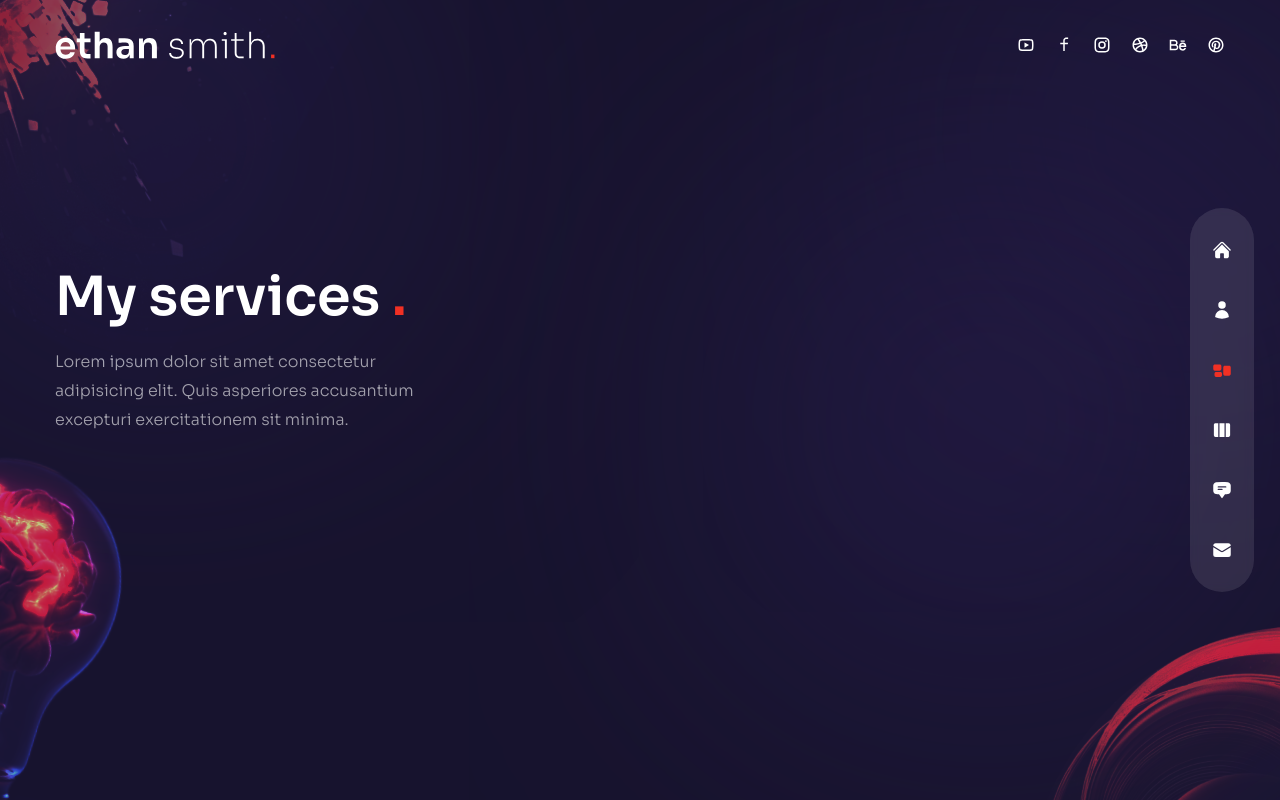
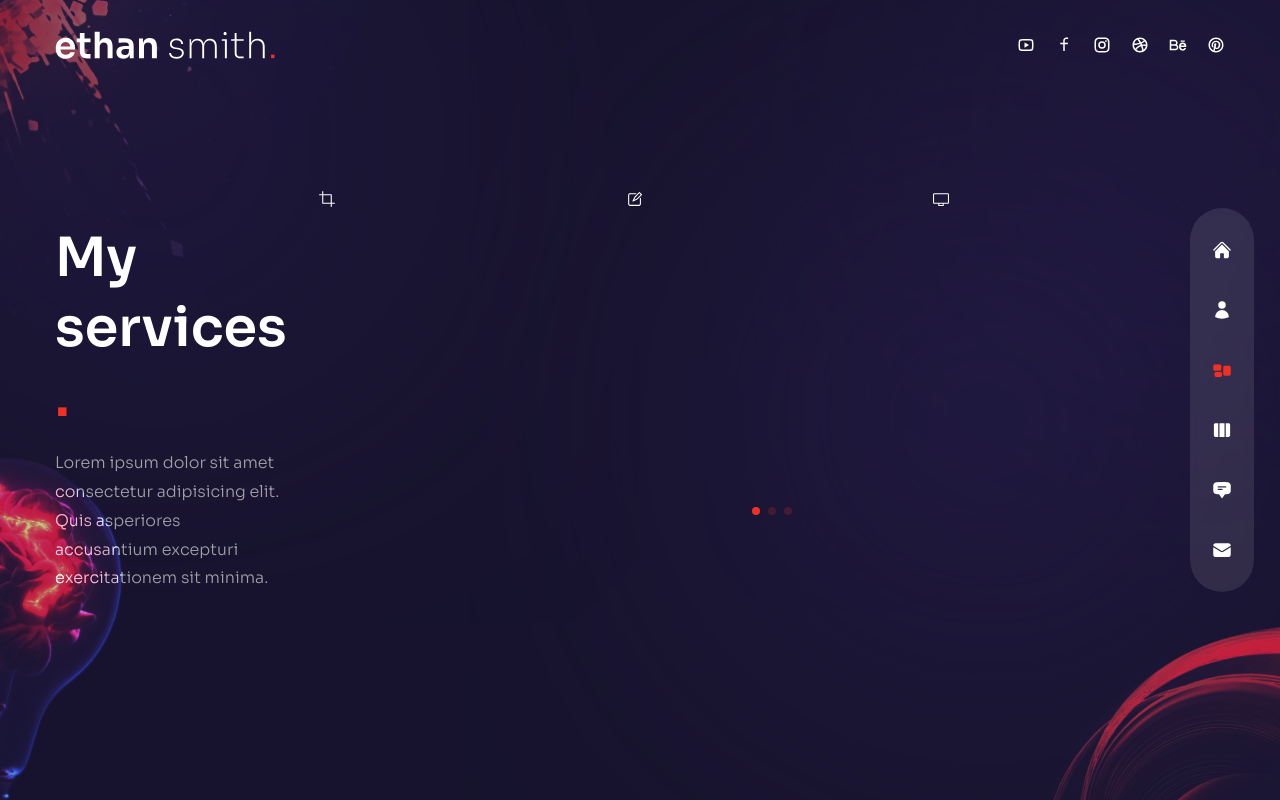
Before and after one commit to erickdc7/react-portfolio-2, a Next.js app: page /services in a window 1280 px wide. Built offline with nearby package versions, Linux system fonts and the light colour scheme.

Commit message:
add icon

```diff
--- a/components/ServiceSlider.js
+++ b/components/ServiceSlider.js
@@ -73,6 +73,8 @@ const ServiceSlider = () => {
           return (
             <SwiperSlide key={index}>
               <div>
+                {/* Icon */}
+                <div>{item.icon}</div>
 
               </div>
             </SwiperSlide>
```
